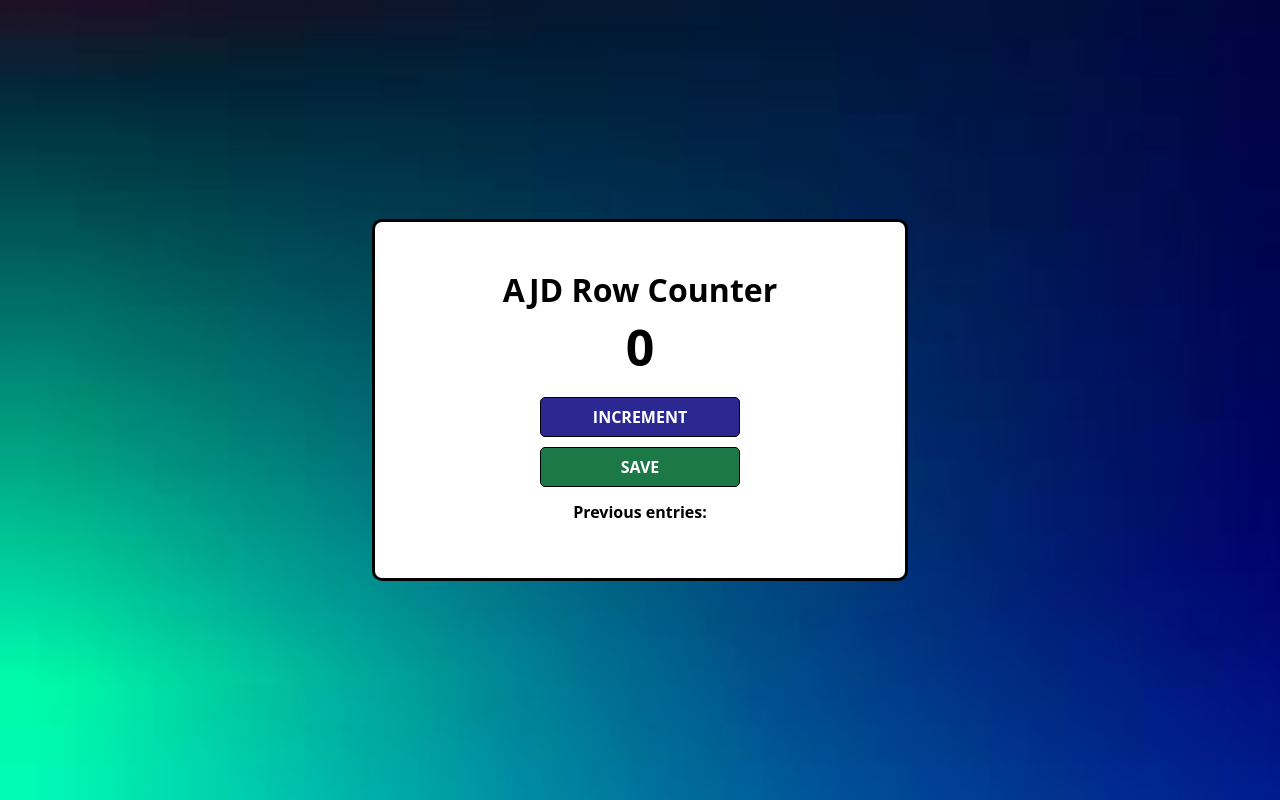
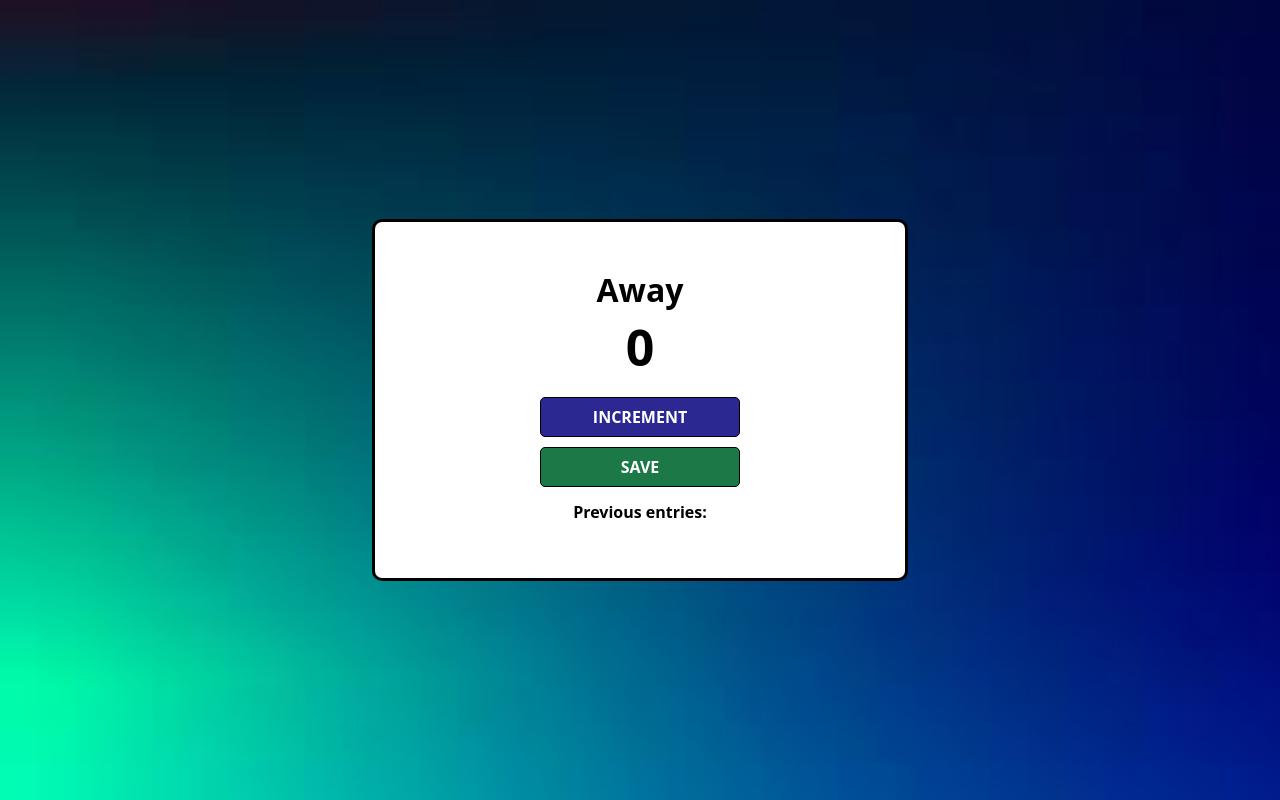
Before and after one commit to arvin111/test-counter, a plain HTML site: page index.html in a window 1280 px wide. Drawn offline with nearby package versions, Linux system fonts and the light colour scheme.

Commit message:
Update index.html
updated header from AJD row to Away

```diff
--- a/index.html
+++ b/index.html
@@ -4,7 +4,7 @@
     </head>
     <body>
         <div class="container">
-            <h1>AJD Row Counter</h1>
+            <h1>Away</h1>
             <h2 id="count-el">0</h2>
             <button id="increment-btn" onclick="increment()">INCREMENT</button>
             <button id="save-btn" onclick="save()">SAVE</button>
```
